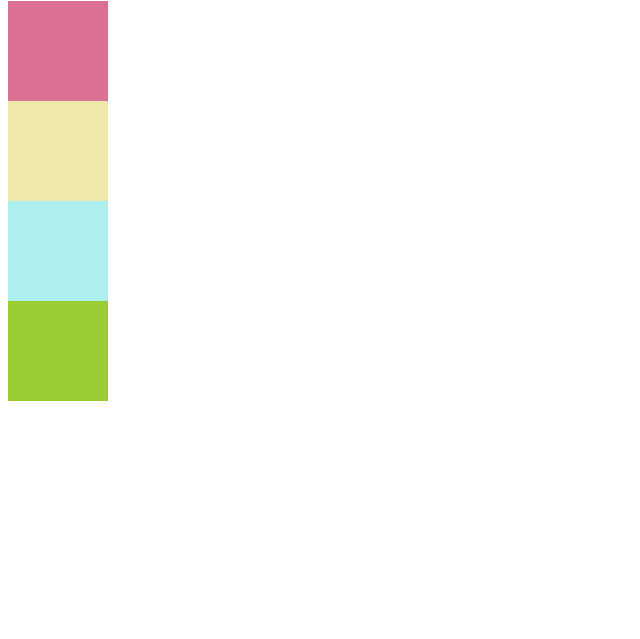
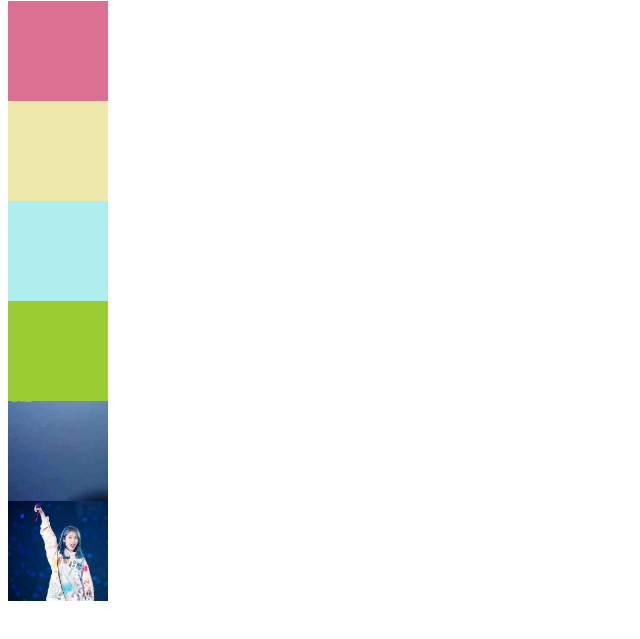
Before and after one commit to You-5C24/webpack-code, a website built with webpack: page public/index.html in a window 1280 px wide. Shown: the part 79-718 px from the top of the page, without its empty margins (0-640 px from the left). Built offline with nearby package versions, Linux system fonts and the light colour scheme.

Commit message:
feat: 图片资源处理

```diff
--- a/public/index.html
+++ b/public/index.html
@@ -14,6 +14,8 @@
   <div class="box2"></div>
   <div class="box3"></div>
   <div class="box4"></div>
+  <div class="box5"></div>
+  <div class="box6"></div>
   <script type="text/javascript" src="../dist/main.js"></script>
 </body>
 
--- a/src/css/index.css
+++ b/src/css/index.css
@@ -3,3 +3,17 @@
   height: 100px;
   background-color: palevioletred;
 }
+
+.box5 {
+  width: 100px;
+  height: 100px;
+  background-image: url("../assets/image01.jpg");
+  background-size: cover;
+}
+
+.box6 {
+  width: 100px;
+  height: 100px;
+  background-image: url("../assets/image02.png");
+  background-size: cover;
+}
--- a/webpack.config.js
+++ b/webpack.config.js
@@ -38,6 +38,15 @@ module.exports = {
         test: /\.styl$/,
         use: ["style-loader", "css-loader", "stylus-loader"],
       },
+      {
+        test: /\.(png|jpe?g|gif|webp)$/,
+        type: "asset",
+        parser: {
+          dataUrlCondition: {
+            maxSize: 10 * 1024, // 小于10kb的图片会被base64处理
+          },
+        },
+      },
     ],
   },
   // plugins
```
Also changed, not shown: src/assets/image01.jpg (added), src/assets/image02.png (added), 2 other files.
